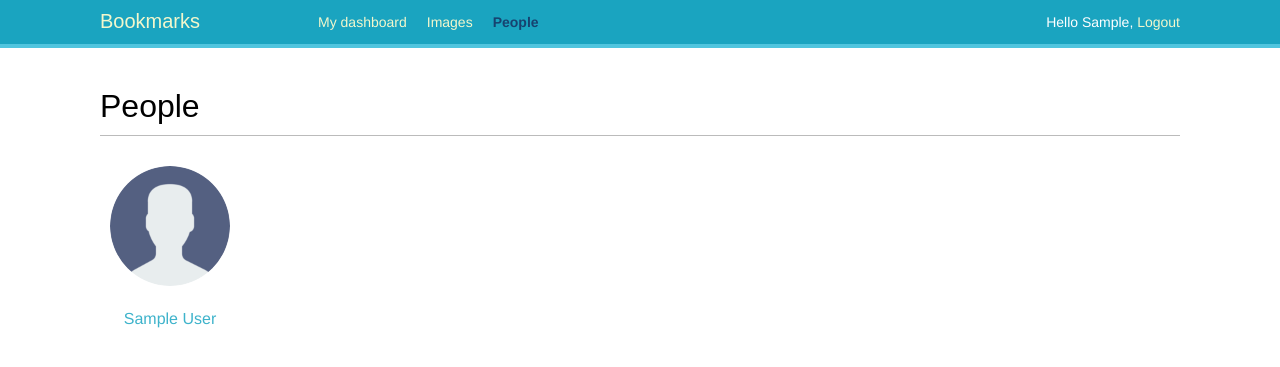
After one commit to Ivan-k35/Bookmarks-app, a Django app: page /account/users/ in a window 1280 px wide. The commit adds this page. Shown: the top 367 px of the page. Run offline with Django 4.2, Linux system fonts and the light colour scheme; the visitor is signed in with stand-in values (Sample User, id 1); data comes from the database, SQL or seed files in the repository; some libraries are stand-ins or nearby versions; some web fonts are replaced.

```diff
--- a/account/static/css/base.css
+++ b/account/static/css/base.css
@@ -239,13 +239,13 @@ a.like, a.follow { float:right; margin-top:-8px; }
 
 /* users */
 #people-list img {
-    width:180px;
-    height:180px;
+    width:120px;
+    height:120px;
     border-radius:50%;
     margin-bottom:20px;
 }
 #people-list .user {
-    width:180px;
+    width:120px;
     float:left;
     overflow:auto;
     padding:10px;
--- /dev/null
+++ b/account/templates/account/user/list.html
@@ -0,0 +1,27 @@
+{% extends "base.html" %}
+{% load thumbnail %}
+{% load static %}
+
+{% block title %}People{% endblock %}
+
+{% block content %}
+    <h1>People</h1>
+    <div id="people-list">
+        {% for user in users %}
+            <div class="user">
+                <a href="{{ user.get_absolute_url }}">
+                    {% if user.profile.photo %}
+                        <img src="{% thumbnail user.profile.photo 120x120 %}" alt="user-photo">
+                    {% else %}
+                        <img src="{% static "img/user-image-default.png" %}" alt="user-photo">
+                    {% endif %}
+                </a>
+                <div class="info">
+                    <a href="{{ user.get_absolute_url }}" class="title">
+                        {{ user.get_full_name }}
+                    </a>
+                </div>
+            </div>
+        {% endfor %}
+    </div>
+{% endblock %}
--- a/account/templates/base.html
+++ b/account/templates/base.html
@@ -17,7 +17,7 @@
                 <a href="{% url "images:list" %}">Images</a>
             </li>
             <li {% if section == "people" %}class="selected" {% endif %}>
-                <a href="#">People</a>
+                <a href="{% url "user_list" %}">People</a>
             </li>
         </ul>
     {% endif %}
--- a/account/urls.py
+++ b/account/urls.py
@@ -37,4 +37,7 @@ urlpatterns = [
     path('', views.dashboard, name='dashboard'),
     path('register/', views.register, name='register'),
     path('edit/', views.edit, name='edit'),
+    path('users/', views.user_list, name='user_list'),
+    path('users/follow/', views.user_follow, name='user_follow'),
+    path('users/<username>/', views.user_detail, name='user_detail'),
 ]
--- a/account/views.py
+++ b/account/views.py
@@ -1,11 +1,16 @@
-from django.http import HttpResponse
+from django.core.paginator import Paginator, EmptyPage, PageNotAnInteger
 from django.shortcuts import render
 from django.contrib.auth.decorators import login_required
 from django.contrib import messages
+from django.shortcuts import get_object_or_404
+from django.contrib.auth.models import User
+from django.views.decorators.http import require_POST
+from django.http import JsonResponse
+# from django.http import HttpResponse
 # from django.contrib.auth import authenticate, login
 
 from .forms import LoginForm, UserRegistrationForm, UserEditForm, ProfileEditForm
-from .models import Profile
+from .models import Profile, Contact
 
 
 # def user_login(request):
@@ -72,3 +77,47 @@ def edit(request):
 
     context = {'user_form': user_form, 'profile_form': profile_form}
     return render(request, 'account/edit.html', context)
+
+
+@login_required
+def user_list(request):
+    users = User.objects.filter(is_active=True)
+    paginator = Paginator(users, 8)
+    page = request.GET.get('page')
+    try:
+        users = paginator.page(page)
+    except PageNotAnInteger:
+        # If page is not integer deliver the first page
+        users = paginator.page(1)
+    except EmptyPage:
+        # If page out of range return last page of results
+        users = paginator.page(paginator.num_pages)
+    context = {'section': 'people', 'users': users}
+    return render(request, 'account/user/list.html', context)
+
+
+@login_required
+def user_detail(request, username):
+    user = get_object_or_404(User, username=username, is_active=True)
+    context = {'section': 'people', 'user': user}
+    return render(request, 'account/user/detail.html', context)
+
+
+@require_POST
+@login_required
+def user_follow(request):
+    user_pk = request.POST.get('pk')
+    action = request.POST.get('action')
+    if user_pk and action:
+        try:
+            user = User.objects.get(pk=user_pk)
+            if action == 'follow':
+                Contact.objects.get_or_create(user_from=request.user,
+                                              user_to=user)
+            else:
+                Contact.objects.filter(user_from=request.user,
+                                       user_to=user).delete()
+            return JsonResponse({'status': 'ok'})
+        except User.DoesNotExist:
+            return JsonResponse({'status': 'error'})
+    return JsonResponse({'status': 'error'})
--- a/bookmarks/settings.py
+++ b/bookmarks/settings.py
@@ -11,6 +11,7 @@ https://docs.djangoproject.com/en/4.1/ref/settings/
 """
 
 import os
+from django.urls import reverse_lazy
 from pathlib import Path
 from dotenv import load_dotenv
 
@@ -147,6 +148,10 @@ SOCIAL_AUTH_PIPELINE = [
     'social_core.pipeline.user.user_details',
 ]
 
+ABSOLUTE_URL_OVERRIDES = {
+    'auth.user': lambda u: reverse_lazy('user_detail', args=[u.username])
+}
+
 LOGIN_REDIRECT_URL = 'dashboard'
 LOGIN_URL = 'login'
 LOGOUT_URL = 'logout'
--- a/images/models.py
+++ b/images/models.py
@@ -2,6 +2,7 @@ from django.db import models
 from django.conf import settings
 from django.utils.text import slugify
 from django.urls import reverse
+
 from pytils import translit
 
 
@@ -30,6 +31,7 @@ class Image(models.Model):
 
     def save(self, *args, **kwargs):
         if not self.slug:
+            # translit.translify translates Cyrillic into Latin
             self.slug = slugify(translit.translify(self.title))
         super().save(*args, **kwargs)
 
```
Also changed, not shown: account/models.py (+28 -0 lines), account/templates/account/user/detail.html (added, +75 -0 lines), account/migrations/0002_contact_contact_account_con_created_8bdae6_idx.py (added), account/static/img/user-image-default.png (added).
